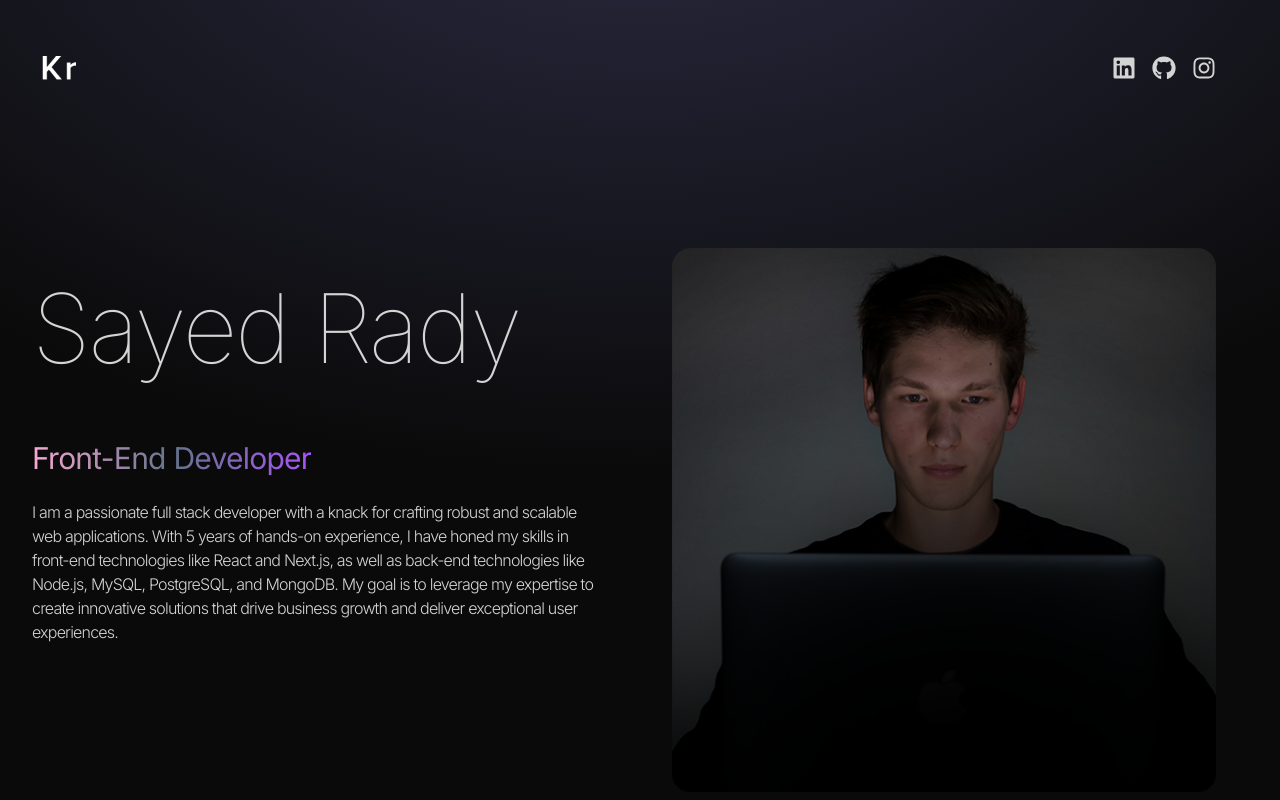
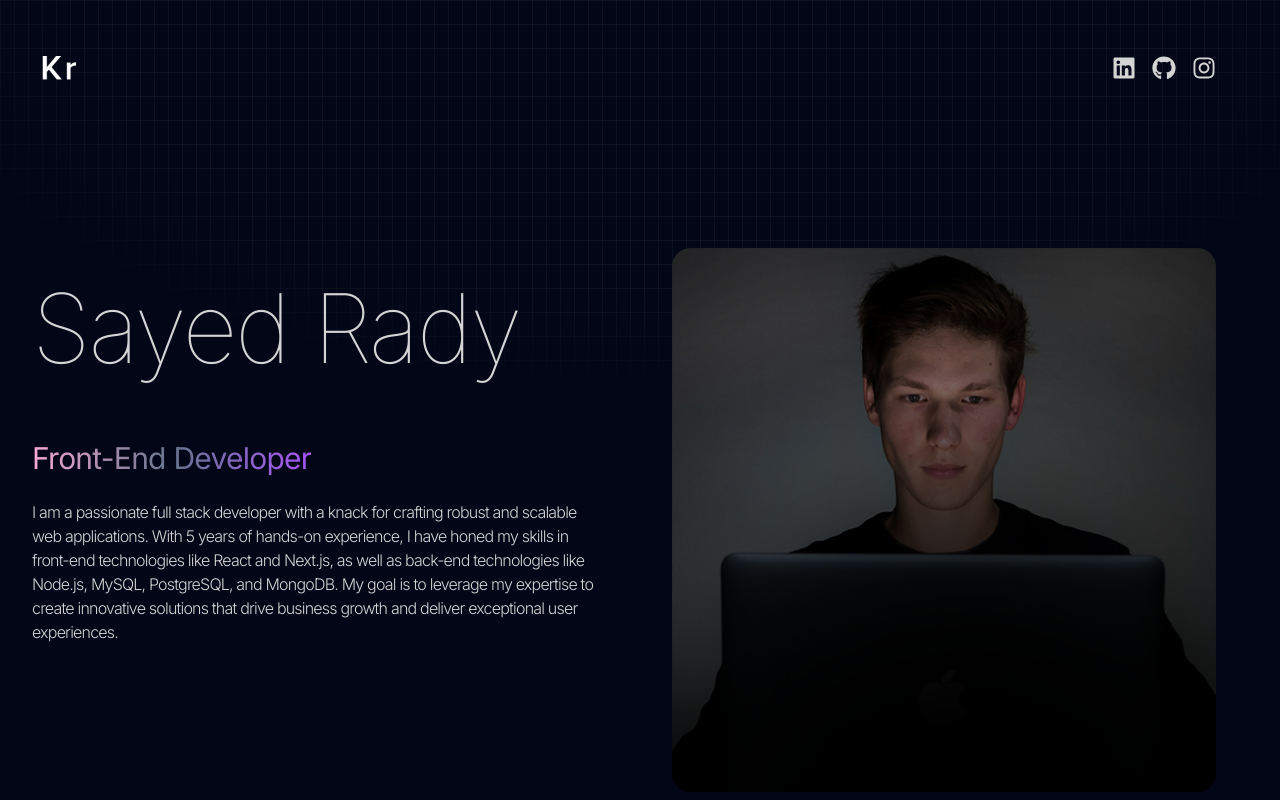
Before and after one commit to Elsayed-Rady-Elsayed/PORTOFOLIO, a React (Vite) app: page / in a window 1280 px wide. Shown: the top 800 px of the page. Built offline with nearby package versions, Linux system fonts and the light colour scheme; a web font is replaced by a local one.

Commit message:
start the project

```diff
--- a/src/App.jsx
+++ b/src/App.jsx
@@ -11,8 +11,12 @@ const App = () => {
   return (
     <div className="overflow-x-hidden text-neutral-300 antialiased selection:bg-cyan-300 selection:text-cyan-900">
       <div className="fixed top-0 -z-10 h-full w-full">
-        <div className="absolute top-0 z-[-2] h-screen w-screen bg-neutral-950 bg-[radial-gradient(ellipse_80%_80%_at_50%_-20%,rgba(120,119,198,0.3),rgba(255,255,255,0))]"></div>
+        {/* <div className="absolute top-0 z-[-2] h-screen w-screen bg-neutral-950 bg-[radial-gradient(ellipse_80%_80%_at_50%_-20%,rgba(120,119,198,0.3),rgba(255,255,255,0))]"></div> */}
+        <div className="relative h-full w-full bg-slate-950">
+          <div className="absolute bottom-0 left-0 right-0 top-0 bg-[linear-gradient(to_right,#4f4f4f2e_1px,transparent_1px),linear-gradient(to_bottom,#4f4f4f2e_1px,transparent_1px)] bg-[size:14px_24px] [mask-image:radial-gradient(ellipse_60%_50%_at_50%_0%,#000_70%,transparent_100%)]"></div>
+        </div>
       </div>
+
       <div className="container mx-auto px-8">
         <Navbar />
         <Hero />
```
